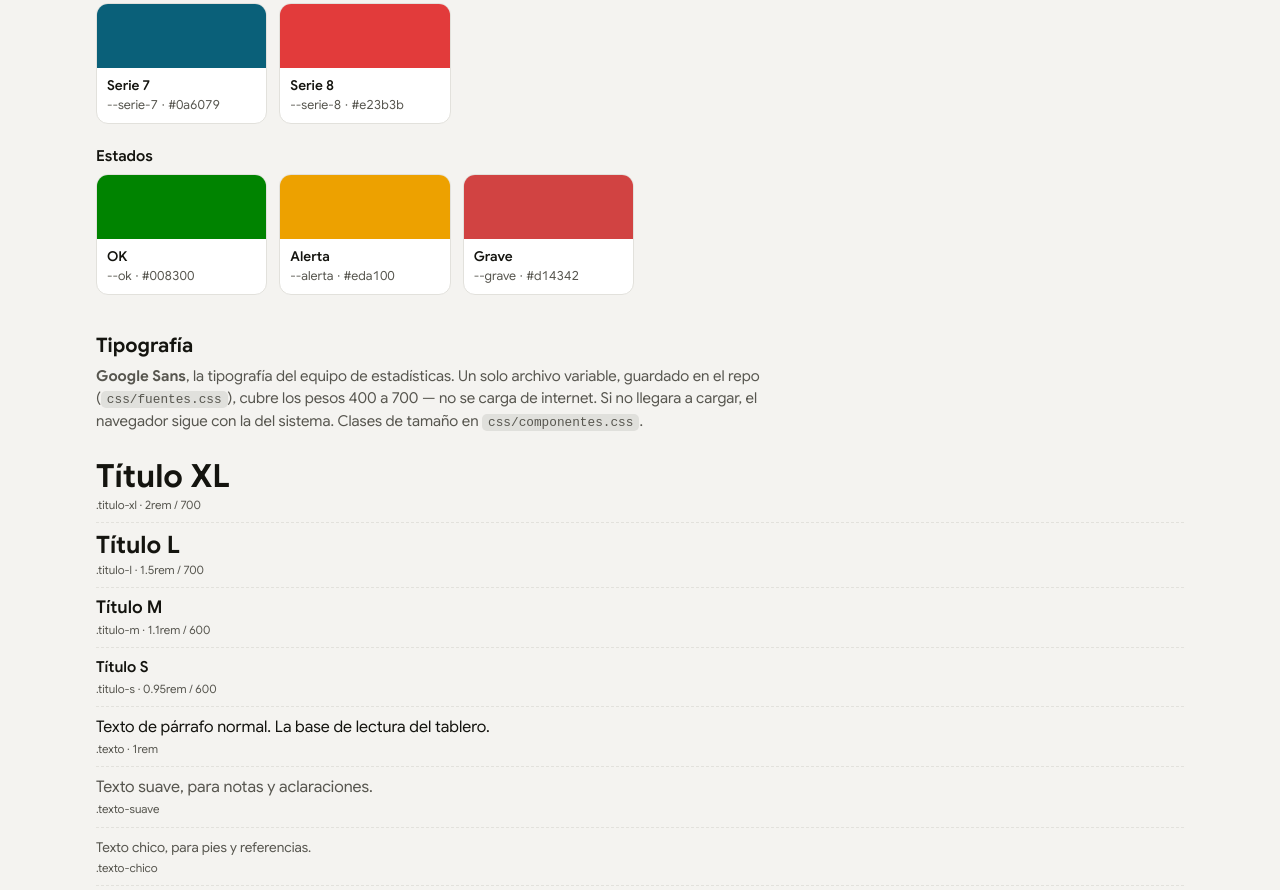
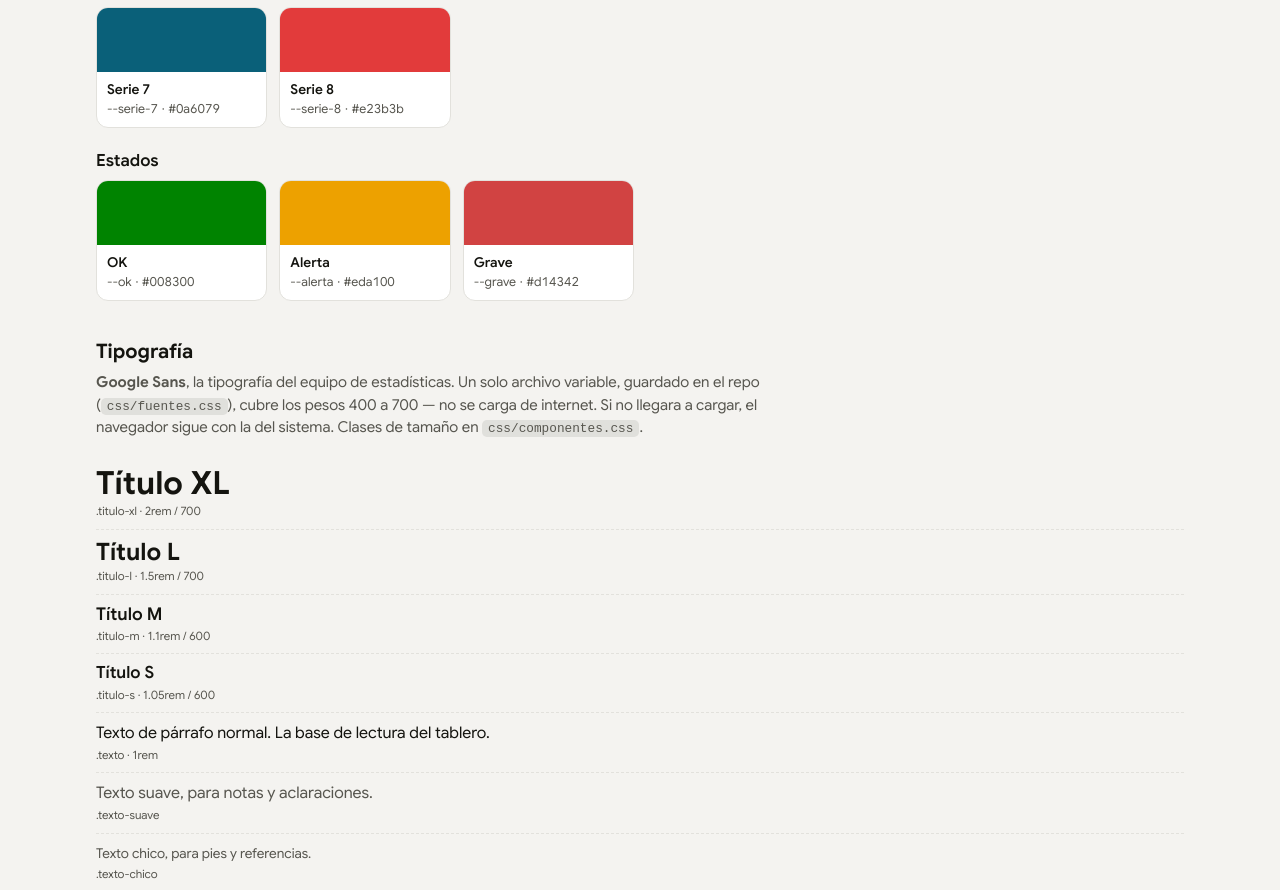
Before and after one commit to germansayago/grc-tablero-template, a plain HTML site: page guia-diseno.html in a window 1280 px wide. Shown: the part 1074-1964 px from the top of the page. Drawn offline with Linux system fonts and the light colour scheme.

Commit message:
Fix: .titulo-s quedaba más chico que el texto base
.titulo-s (0.95rem = 15.2px) era más chico que .texto (1rem = 16px) — un
título nunca debería ser más chico que el cuerpo del texto que encabeza.
Lo subo a 1.05rem (16.8px): queda por encima de .texto y del body (15px),
manteniendo el escalón hacia .titulo-m (1.1rem = 17.6px).

No incluyo en este commit el resto de css/componentes.css (la reversión de
badges de otra sesión, ya avisada) ni css/base.css: separé el hunk de
.titulo-s con un patch a mano para no arrastrar cambios ajenos a esta tarea.

Co-Authored-By: Claude Sonnet 5 <noreply@anthropic.com>

```diff
--- a/css/componentes.css
+++ b/css/componentes.css
@@ -31,7 +31,7 @@
 }
 
 .titulo-s {
-  font-size: 0.95rem;
+  font-size: 1.05rem;
   font-weight: 600;
   line-height: 1.3;
   margin: 0;
--- a/guia-diseno.html
+++ b/guia-diseno.html
@@ -137,7 +137,7 @@
         <div class="muestra-tipo"><span class="titulo-xl">Título XL</span><small>.titulo-xl · 2rem / 700</small></div>
         <div class="muestra-tipo"><span class="titulo-l">Título L</span><small>.titulo-l · 1.5rem / 700</small></div>
         <div class="muestra-tipo"><span class="titulo-m">Título M</span><small>.titulo-m · 1.1rem / 600</small></div>
-        <div class="muestra-tipo"><span class="titulo-s">Título S</span><small>.titulo-s · 0.95rem / 600</small></div>
+        <div class="muestra-tipo"><span class="titulo-s">Título S</span><small>.titulo-s · 1.05rem / 600</small></div>
         <div class="muestra-tipo"><span class="texto">Texto de párrafo normal. La base de lectura del tablero.</span><small>.texto · 1rem</small></div>
         <div class="muestra-tipo"><span class="texto texto-suave">Texto suave, para notas y aclaraciones.</span><small>.texto-suave</small></div>
         <div class="muestra-tipo"><span class="texto-chico texto-suave">Texto chico, para pies y referencias.</span><small>.texto-chico</small></div>
```
